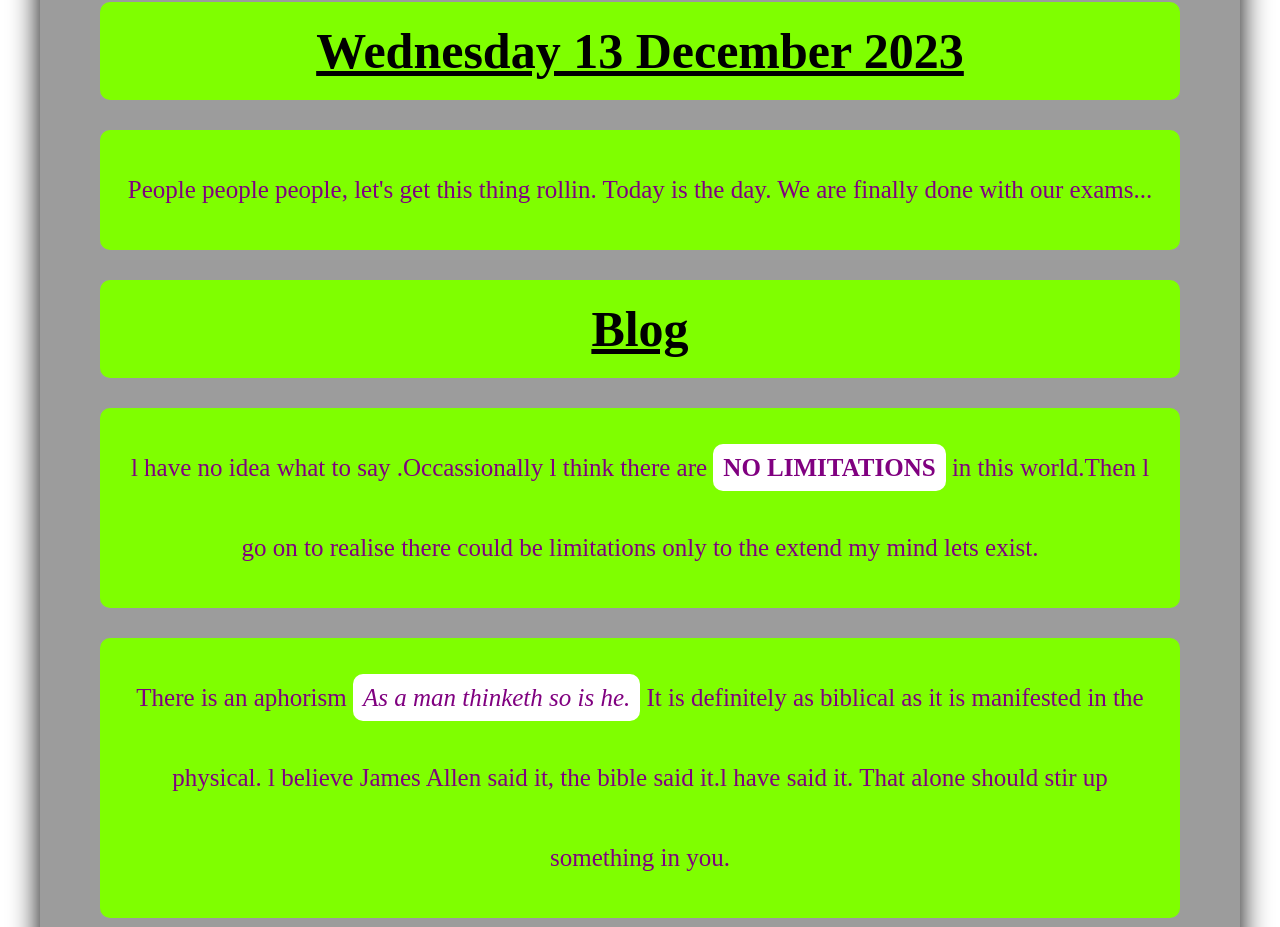
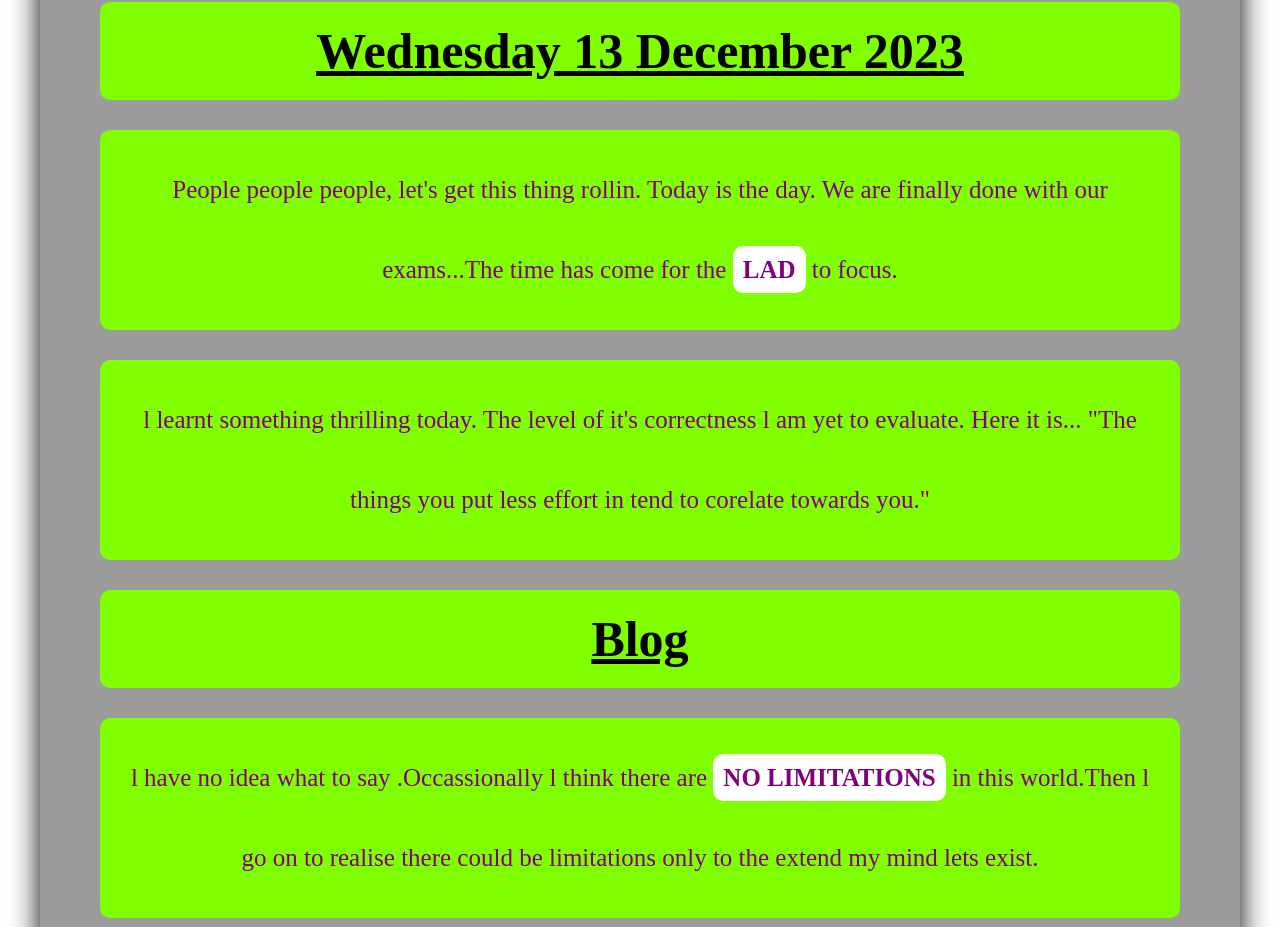
Before and after one commit to Raphiniel/amazama, a React (Vite) app: page / in a window 1280 px wide. Shown: the part 936-1863 px from the top of the page. Built offline with nearby package versions, Linux system fonts and the light colour scheme.

Commit message:
initial commit

```diff
--- a/src/home/body.jsx
+++ b/src/home/body.jsx
@@ -6,7 +6,10 @@ const Body = () => {
       <div className="blog">
         <h1>Wednesday 13 December 2023</h1>
         <p>
-          People people people, let's get this thing rollin. Today is the day. We are finally done with our exams...
+          People people people, let's get this thing rollin. Today is the day. We are finally done with our exams...The time has come for the <strong>LAD</strong> to focus.
+        </p>
+        <p>
+          l learnt something thrilling today. The level of it's correctness l am yet to evaluate. Here it is... "The things you put less effort in tend to corelate towards you."
         </p>
         <h1>Blog</h1>
         <p>
```
